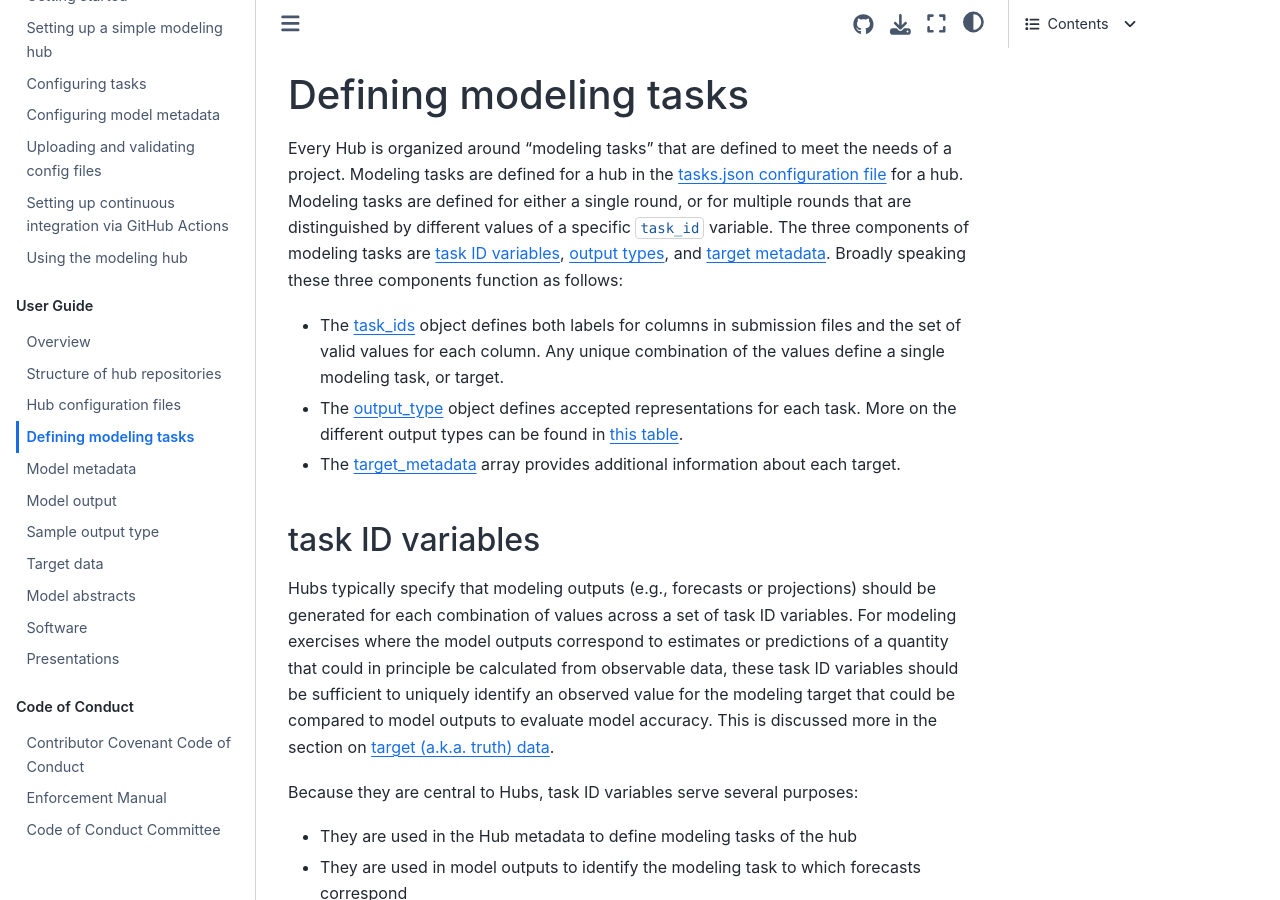
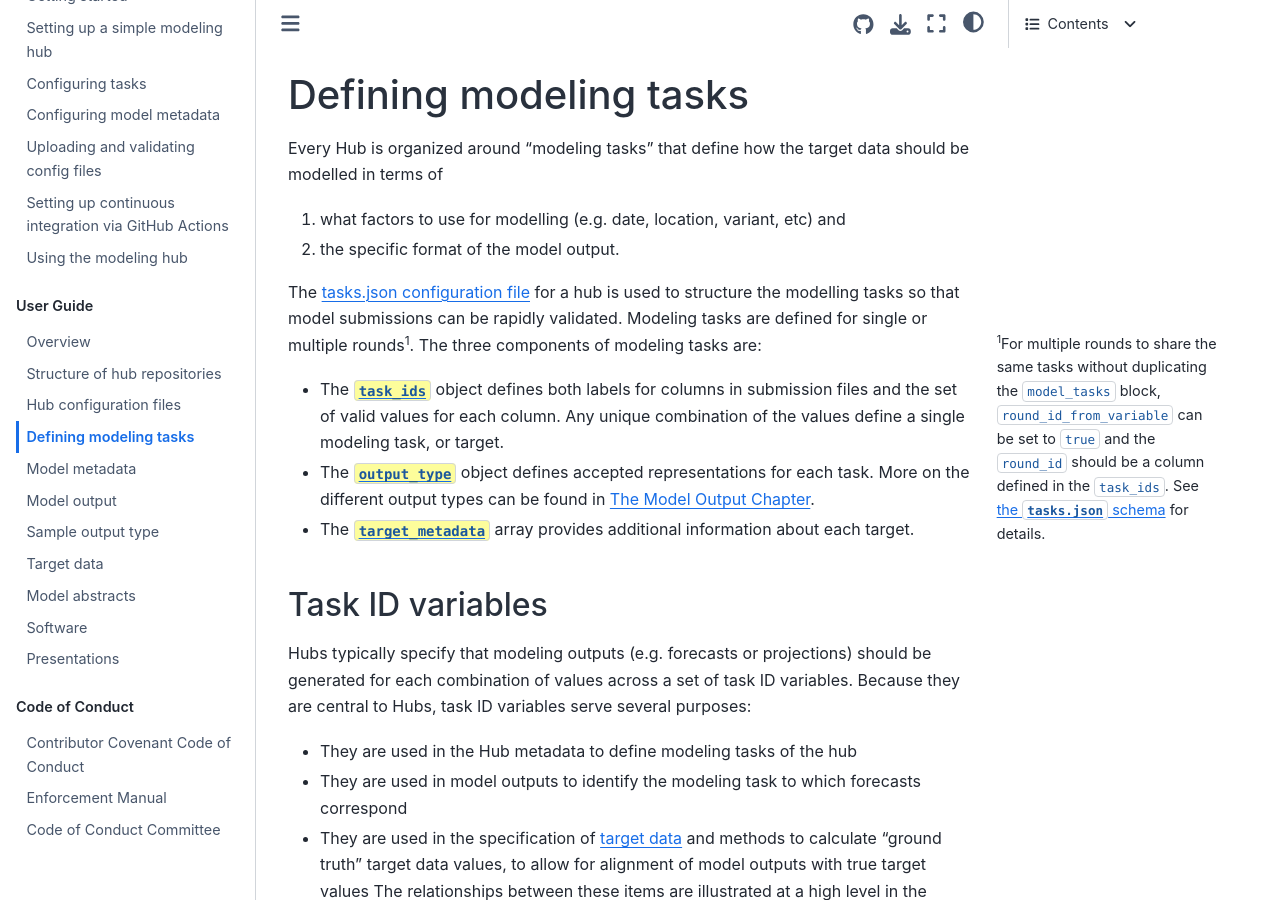
Before and after one commit to hubverse-org/hubDocs, a Sphinx documentation site: the page built from docs/source/user-guide/tasks.md, in a window 1280 px wide and 900 px high. Built offline with Sphinx 7.4.7 and the Sphinx Book theme 1.1.4, drawn with Linux system fonts in a browser that asks for light colours; comment, search, counter and statistics services are not loaded; some of the changed text lies outside the part shown.

Commit message:
clarification of tasks
 - clarify output types
 - clean up tasks and reduce wordiness
 - link back to schemas
 - separate adjacent text to footnote

````diff
--- a/docs/source/user-guide/tasks.md
+++ b/docs/source/user-guide/tasks.md
@@ -1,28 +1,37 @@
 # Defining modeling tasks
 
-Every Hub is organized around "modeling tasks" that are defined to meet the needs of a project.
-Modeling tasks are defined for a hub in the [tasks.json configuration file](#tasks-metadata) for a hub.
-Modeling tasks are defined for either a single round, or for multiple rounds that are distinguished by different values of a specific `task_id` variable.
-The three components of modeling tasks are [task ID variables](#task-id-vars), [output types](#output-types), and [target metadata](#target-metadata).
-Broadly speaking these three components function as follows:
+Every Hub is organized around "modeling tasks" that define how the target data should be modelled in terms of
 
- - The [task_ids](#task-id-vars) object defines both labels for columns in submission files and the set of valid values for each column.
-Any unique combination of the values define a single modeling task, or target.
- - The [output_type](#output-types) object defines accepted representations for each task.
-More on the different output types can be found in [this table](#output-type-table).
- - The [target_metadata](#target-metadata) array provides additional information about each target.
+1. what factors to use for modelling (e.g. date, location, variant, etc) and
+2. the specific format of the model output.
+
+The [tasks.json configuration file](#tasks-metadata) for a hub is used to structure the modelling tasks so that model submissions can be rapidly validated.
+Modeling tasks are defined for single or multiple rounds[^multiround].
+The three components of modeling tasks are:
+
+ - The [`task_ids`{.codeitem}](#task-id-vars) object defines both labels for columns in submission files and the set of valid values for each column.
+   Any unique combination of the values define a single modeling task, or target.
+ - The [`output_type`{.codeitem}](#output-types) object defines accepted representations for each task.
+   More on the different output types can be found in [The Model Output Chapter](model-output.md#formats-of-model-output).
+ - The [`target_metadata`{.codeitem}](#target-metadata) array provides additional information about each target.
+
+[^multiround]: For multiple rounds to share the same tasks without duplicating the `model_tasks` block, `round_id_from_variable` can be set to `true` and the `round_id` should be a column defined in the `task_ids`. See [the `tasks.json` schema](hub-config.md#hub-model-task-configuration-tasks-json-file) for details.
+
 
 (task-id-vars)=
-## task ID variables
-Hubs typically specify that modeling outputs (e.g., forecasts or projections) should be generated for each combination of values across a set of task ID variables.
+## Task ID variables
+Hubs typically specify that modeling outputs (e.g. forecasts or projections) should be generated for each combination of values across a set of task ID variables.<!-- 2024-09-01
+Zhian: I am not sure if this 52-word sentence below adds anything.
+It appears to be saying that model outputs can be evaluated for accuracy using truth data, which is also stated below.
 For modeling exercises where the model outputs correspond to estimates or predictions of a quantity that could in principle be calculated from observable data, these task ID variables should be sufficient to uniquely identify an observed value for the modeling target that could be compared to model outputs to evaluate model accuracy.
 This is discussed more in the section on [target (a.k.a. truth) data](#target-data).
+-->
+Because they are central to Hubs, task ID variables serve several purposes:
 
-Because they are central to Hubs, task ID variables serve several purposes:
 * They are used in the Hub metadata to define modeling tasks of the hub
 * They are used in model outputs to identify the modeling task to which forecasts correspond
 * They are used in the specification of [target data](#target-data) and methods to calculate "ground truth" target data values, to allow for alignment of model outputs with true target values
-The relationships between these items are illustrated at a high level in the following diagram; sections to follow provide more detail.
+  The relationships between these items are illustrated at a high level in the following diagram; sections to follow provide more detail.
 
 ```{figure} ../images/hub-data-relations2.jpeg
 ---
@@ -75,7 +84,7 @@ In those cases, the new variables should be added to this list to ensure that th
 (output-types)=
 ## Output types
 
-The [output_type](#output-types) object defines accepted representations for each task.
+The output_type object defines accepted representations for each task.
 More on the different output types can be found in [this table](#output-type-table).
 
 (target-metadata)=
````
